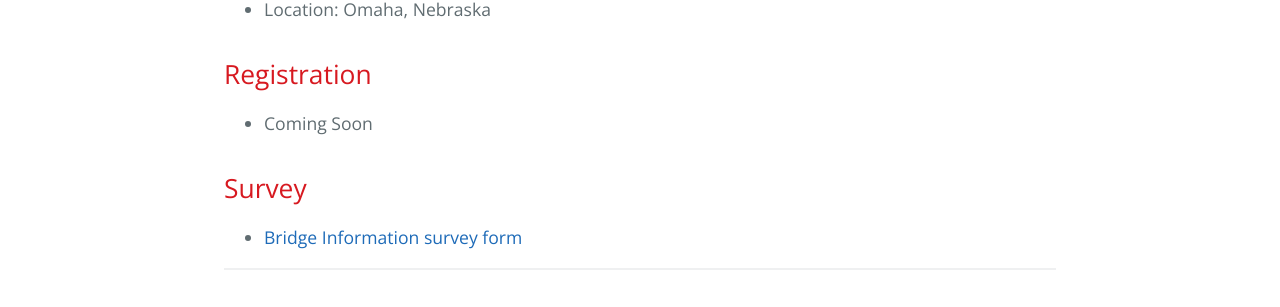
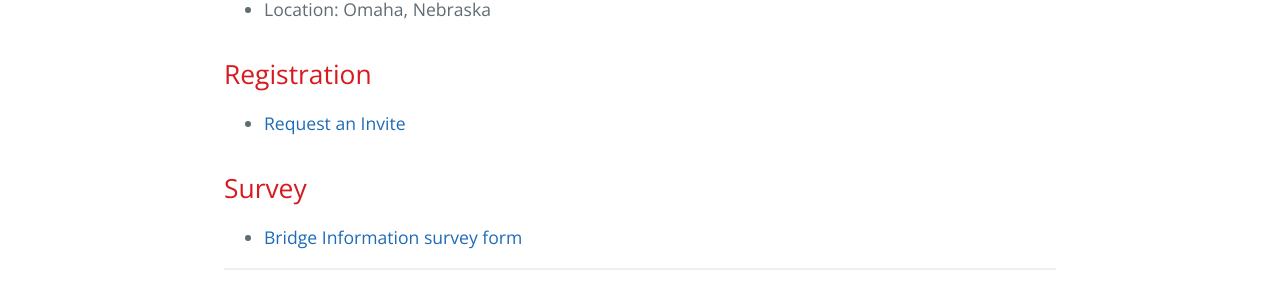
Before and after one commit to BridgingBigData/BridgingBigData.github.io, a Jekyll site: the page built from pages/bbd2016.md, in a window 1280 px wide. Shown: the part 540-847 px from the top of the page. Built offline with Jekyll 4.4.1, drawn with Linux system fonts in a browser that asks for light colours.

Commit message:
added registration invite link

```diff
--- a/pages/bbd2016.md
+++ b/pages/bbd2016.md
@@ -11,7 +11,7 @@ description: Bridging Big Data Workshop
 
 ## Registration
 
-* Coming Soon
+* [Request an Invite](http://bridgingbigdata.eventbrite.com)
 
 ## Survey
 
```
